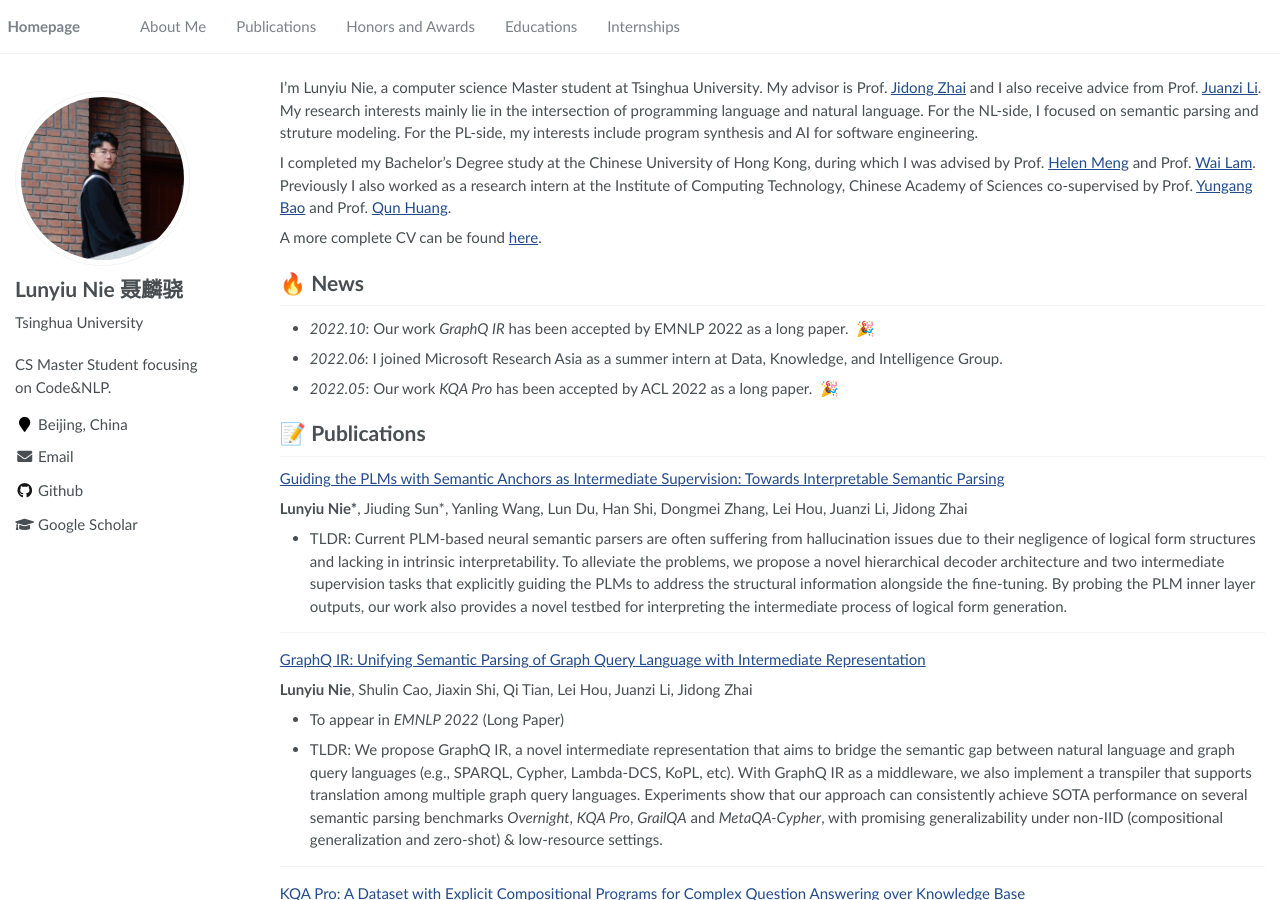
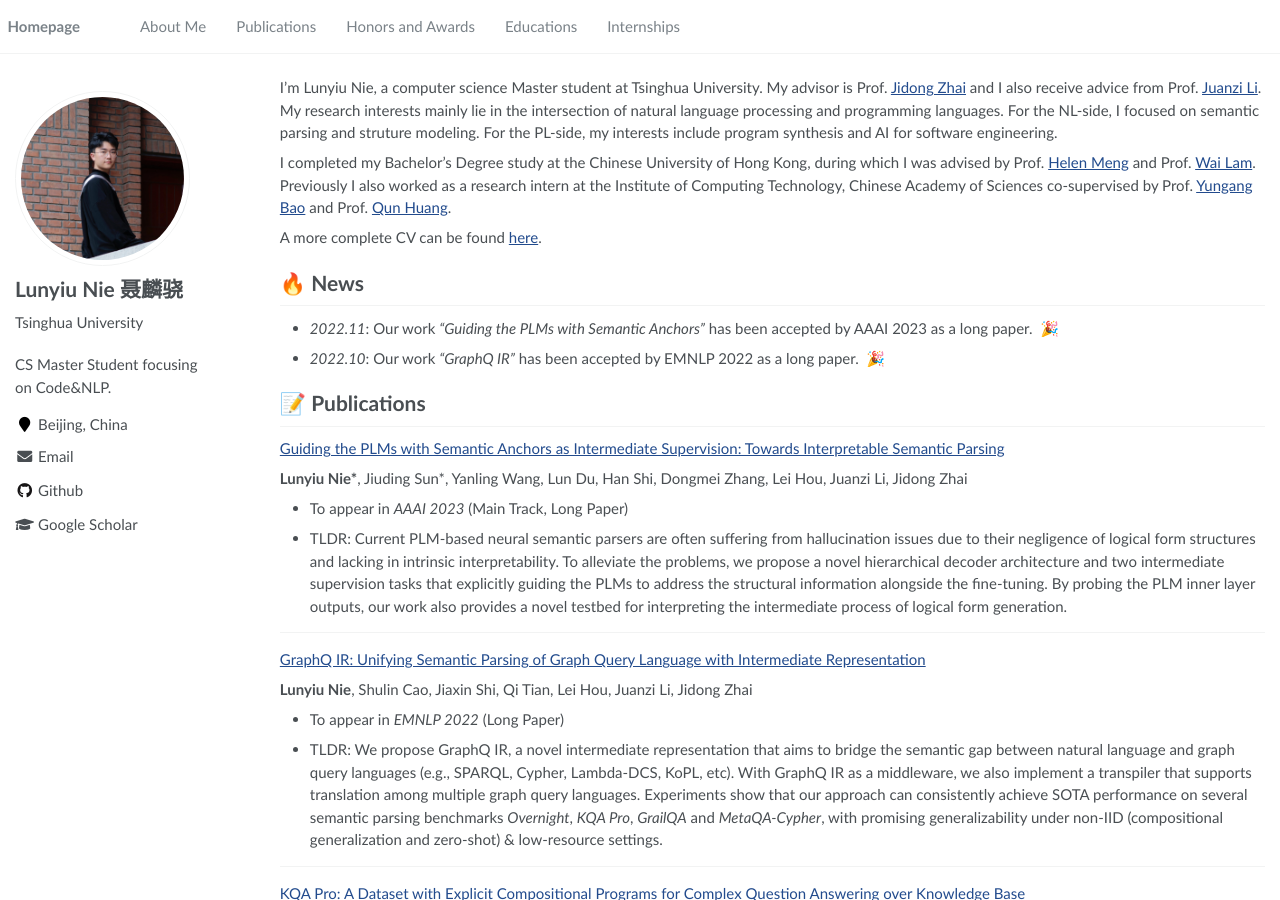
Before and after one commit to Flitternie/flitternie.github.io, a Jekyll site: the page built from _pages/about.md, in a window 1280 px wide and 900 px high. Built offline with Jekyll 4.4.1, drawn with Linux system fonts in a browser that asks for light colours; some of the changed text lies outside the part shown.

Commit message:
update for AAAI 2023 paper

```diff
--- a/_pages/about.md
+++ b/_pages/about.md
@@ -17,7 +17,7 @@ redirect_from:
 
 <span class='anchor' id='about-me'></span>
 
-I’m Lunyiu Nie, a computer science Master student at Tsinghua University. My advisor is Prof. [Jidong Zhai](https://pacman.cs.tsinghua.edu.cn/~zjd/) and I also receive advice from Prof. [Juanzi Li](http://keg.cs.tsinghua.edu.cn/persons/ljz/). My research interests mainly lie in the intersection of programming language and natural language. For the NL-side, I focused on semantic parsing and struture modeling. For the PL-side, my interests include program synthesis and AI for software engineering.
+I’m Lunyiu Nie, a computer science Master student at Tsinghua University. My advisor is Prof. [Jidong Zhai](https://pacman.cs.tsinghua.edu.cn/~zjd/) and I also receive advice from Prof. [Juanzi Li](http://keg.cs.tsinghua.edu.cn/persons/ljz/). My research interests mainly lie in the intersection of natural language processing and programming languages. For the NL-side, I focused on semantic parsing and struture modeling. For the PL-side, my interests include program synthesis and AI for software engineering.
 
 I completed my Bachelor’s Degree study at the Chinese University of Hong Kong, during which I was advised by Prof. [Helen Meng](https://www.se.cuhk.edu.hk/people/academic-staff/prof-meng-mei-ling-helen/) and Prof. [Wai Lam](http://www1.se.cuhk.edu.hk/~textmine/). Previously I also worked as a research intern at the Institute of Computing Technology, Chinese Academy of Sciences co-supervised by Prof. [Yungang Bao](http://acs.ict.ac.cn/baoyg/) and Prof. [Qun Huang](https://huangqundl.github.io/).
 
@@ -25,16 +25,15 @@ A more complete CV can be found [here](CV.pdf).
 
 
 # 🔥 News
-- *2022.10*: Our work _GraphQ IR_ has been accepted by EMNLP 2022 as a long paper. &nbsp;🎉
-- *2022.06*: I joined Microsoft Research Asia as a summer intern at Data, Knowledge, and Intelligence Group.
-- *2022.05*: Our work _KQA Pro_ has been accepted by ACL 2022 as a long paper. &nbsp;🎉
+- *2022.11*: Our work _"Guiding the PLMs with Semantic Anchors"_ has been accepted by AAAI 2023 as a long paper. &nbsp;🎉
+- *2022.10*: Our work _"GraphQ IR"_ has been accepted by EMNLP 2022 as a long paper. &nbsp;🎉
 
 
 # 📝 Publications
 [Guiding the PLMs with Semantic Anchors as Intermediate Supervision: Towards Interpretable Semantic Parsing](https://arxiv.org/abs/2210.01425/)
 
 **Lunyiu Nie\***, Jiuding Sun\*, Yanling Wang, Lun Du, Han Shi, Dongmei Zhang, Lei Hou, Juanzi Li, Jidong Zhai
-
+- To appear in _AAAI 2023_ (Main Track, Long Paper)
 - TLDR: Current PLM-based neural semantic parsers are often suffering from hallucination issues due to their negligence of logical form structures and lacking in intrinsic interpretability. To alleviate the problems, we propose a novel hierarchical decoder architecture and two intermediate supervision tasks that explicitly guiding the PLMs to address the structural information alongside the fine-tuning. By probing the PLM inner layer outputs, our work also provides a novel testbed for interpreting the intermediate process of logical form generation.
 
 ------
```
Also changed, not shown: other parts of _pages/about.md (+1 -1 lines).
